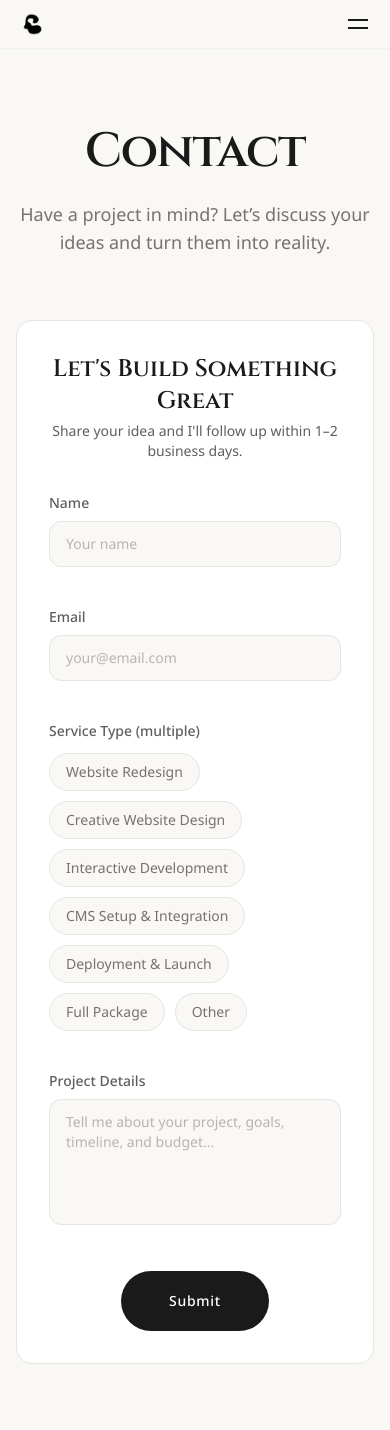
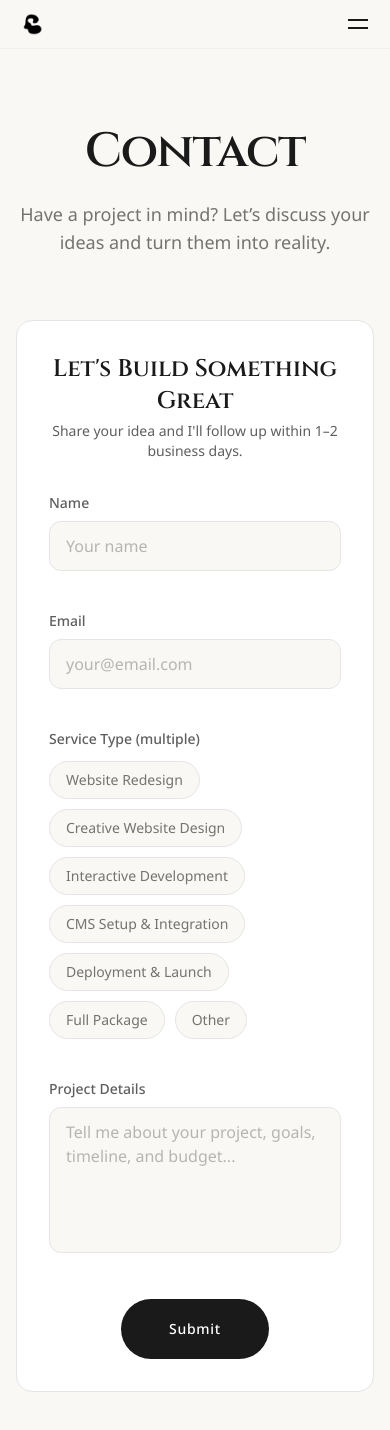
Before and after one commit to carolhsiaoo/Portfolio-planets, a Next.js app: page /contact in a window 390 px wide. Shown: the top 1430 px of the page. Built offline with nearby package versions, Linux system fonts and the light colour scheme.

Commit message:
Update ContactPage styling for form input fields and status message
- Increased font size for form input fields to enhance readability.
- Adjusted styling of the status message for improved visual consistency.
- Ensured responsive design elements remain intact for better user experience.

```diff
--- a/app/contact/page.tsx
+++ b/app/contact/page.tsx
@@ -154,7 +154,7 @@ export default function ContactPage() {
                       value={form.name}
                       onChange={(e) => setForm({ ...form, name: e.target.value })}
                       placeholder={t.form.namePlaceholder}
-                      className="w-full px-4 py-3 rounded-xl border border-[#e5e5e5] bg-[#faf8f5] font-noto-sans text-sm sm:text-base text-[#1a1a1a] placeholder:text-[#1a1a1a]/30 focus:outline-none focus:border-[#3b64f6]/40 transition-colors"
+                      className="w-full px-4 py-3 rounded-xl border border-[#e5e5e5] bg-[#faf8f5] font-noto-sans text-base text-[#1a1a1a] placeholder:text-[#1a1a1a]/30 focus:outline-none focus:border-[#3b64f6]/40 transition-colors"
                     />
                   </div>
 
@@ -169,7 +169,7 @@ export default function ContactPage() {
                       value={form.email}
                       onChange={(e) => setForm({ ...form, email: e.target.value })}
                       placeholder={t.form.emailPlaceholder}
-                      className="w-full px-4 py-3 rounded-xl border border-[#e5e5e5] bg-[#faf8f5] font-noto-sans text-sm sm:text-base text-[#1a1a1a] placeholder:text-[#1a1a1a]/30 focus:outline-none focus:border-[#3b64f6]/40 transition-colors"
+                      className="w-full px-4 py-3 rounded-xl border border-[#e5e5e5] bg-[#faf8f5] font-noto-sans text-base text-[#1a1a1a] placeholder:text-[#1a1a1a]/30 focus:outline-none focus:border-[#3b64f6]/40 transition-colors"
                     />
                   </div>
 
@@ -210,7 +210,7 @@ export default function ContactPage() {
                       value={form.message}
                       onChange={(e) => setForm({ ...form, message: e.target.value })}
                       placeholder={t.form.messagePlaceholder}
-                      className="w-full px-4 py-3 rounded-xl border border-[#e5e5e5] bg-[#faf8f5] font-noto-sans text-sm sm:text-base text-[#1a1a1a] placeholder:text-[#1a1a1a]/30 focus:outline-none focus:border-[#3b64f6]/40 transition-colors resize-none"
+                      className="w-full px-4 py-3 rounded-xl border border-[#e5e5e5] bg-[#faf8f5] font-noto-sans text-base text-[#1a1a1a] placeholder:text-[#1a1a1a]/30 focus:outline-none focus:border-[#3b64f6]/40 transition-colors resize-none"
                     />
                   </div>
 
@@ -235,7 +235,7 @@ export default function ContactPage() {
 
       {lastStatus && (
         <div className={`fixed bottom-20 sm:bottom-8 left-4 right-4 sm:left-1/2 sm:right-auto sm:-translate-x-1/2 z-50 pointer-events-none transition-all duration-500 ease-in-out ${msgVisible ? 'opacity-100 translate-y-0' : 'opacity-0 translate-y-4'}`}>
-          <p className={`px-4 sm:px-6 py-3 sm:py-4 rounded-xl bg-white border border-[#1a1a1a]/8 shadow-lg text-xs sm:text-base font-semibold text-center ${lastStatus === 'error' ? 'text-[#c45c5c]' : 'text-[#1a1a1a]'} ${lang === 'zh' ? 'font-noto-sans' : 'font-cinzel'}`}>
+          <p className={`px-4 sm:px-6 py-3 sm:py-4 rounded-xl bg-white border border-[#1a1a1a]/8 text-xs sm:text-base font-semibold text-center ${lastStatus === 'error' ? 'text-[#c45c5c]' : 'text-[#1a1a1a]'} ${lang === 'zh' ? 'font-noto-sans' : 'font-cinzel'}`}>
             ✦ {lastStatus === 'success' ? t.form.success : t.form.error} ✦
           </p>
         </div>
```
